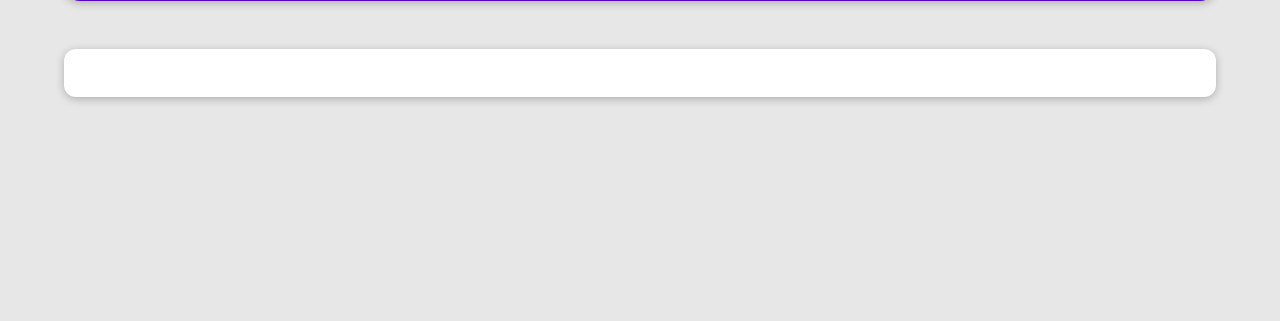
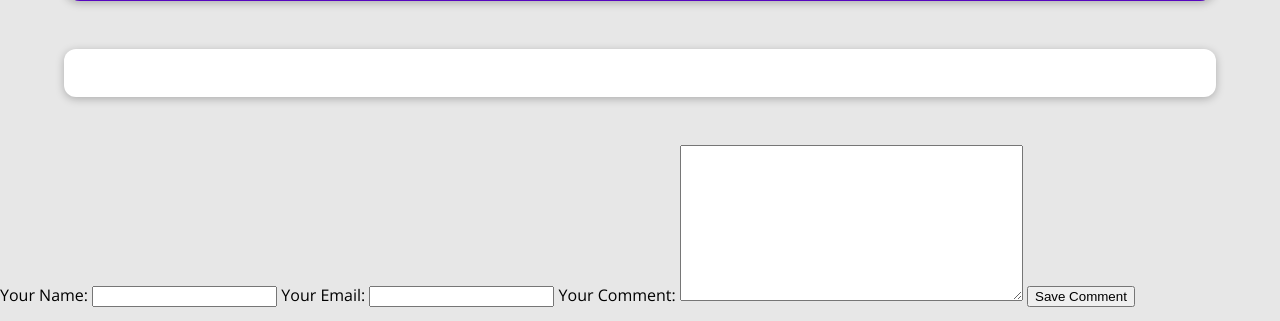
Before and after one commit to nipsalvin/Python_Django-The_Practical_Guide, a Django app: template my_site/blog/templates/blog/post_detail.html in a window 1280 px wide. Shown: the part 479-800 px from the top of the page. Run offline with Django 4.2, Linux system fonts and the light colour scheme; the template is opened without the code that fills it: values that come from a table or form of the project are taken from there, others are empty.

Commit message:
adding `CommentForm`

```diff
--- /dev/null
+++ b/my_site/blog/forms.py
@@ -0,0 +1,13 @@
+from django import forms
+from .models import Comment
+
+class CommentForm(forms.ModelForm):
+    class Meta:
+        model = Comment
+        # fields = ('user_name', 'user_email', 'text')
+        exclude = ('post',)
+        labels = {
+            'user_name': 'Your Name',
+            'user_email': 'Your Email',
+            'text': 'Your Comment',
+        }
--- a/my_site/blog/models.py
+++ b/my_site/blog/models.py
@@ -37,3 +37,12 @@ class Post(models.Model):
     def save(self, *args, **kwargs):
         self.slug = slugify(self.title)
         super().save(*args, **kwargs)
+
+class Comment(models.Model):
+    user_name = models.CharField(max_length=100)
+    user_email = models.EmailField()
+    text = models.TextField()
+    post = models.ForeignKey(Post, on_delete=models.CASCADE, related_name='comments')
+
+    def __str__(self):
+        return self.text
--- a/my_site/blog/templates/blog/post_detail.html
+++ b/my_site/blog/templates/blog/post_detail.html
@@ -31,4 +31,12 @@
             {{ post.content|linebreaks }}
         </p>
     </main>
+
+    <div>
+        <form action="">
+            {% csrf_token %}
+            {{ comment_form }}
+            <button>Save Comment</button>
+        </form>
+    </div>
 {% endblock %}
--- a/my_site/blog/views.py
+++ b/my_site/blog/views.py
@@ -1,6 +1,7 @@
 from django.shortcuts import render, get_object_or_404
 from django.http import HttpResponseRedirect
 from django.views.generic import CreateView, ListView, DetailView, TemplateView
+from .forms import CommentForm
 
 from .models import Post, Author, Tag
 
@@ -55,4 +56,5 @@ class PostDetails(DetailView):
     def get_context_data(self, **kwargs):
         context = super().get_context_data(**kwargs)
         context['post_tags'] = self.object.tags.all()
+        context['comment_form'] = CommentForm()
         return context
```
Also changed, not shown: my_site/blog/migrations/0005_comment.py (added).
